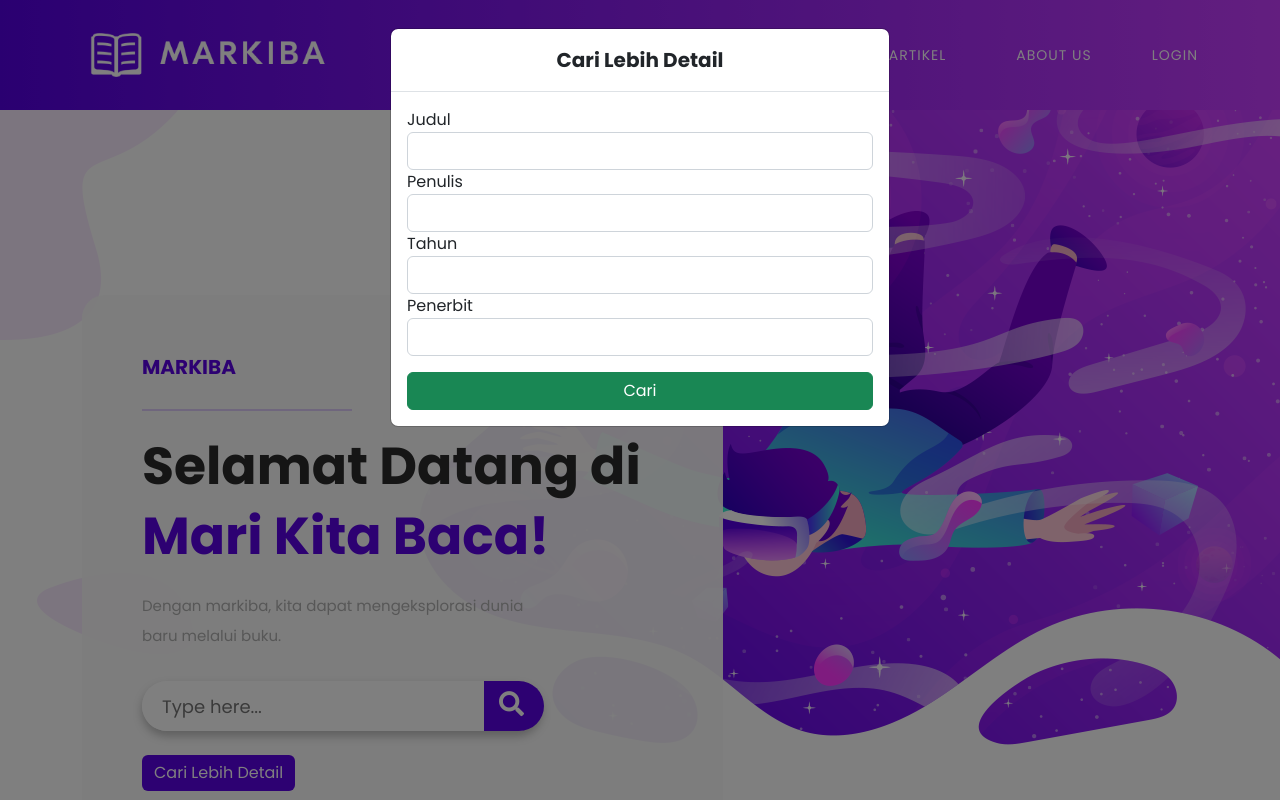
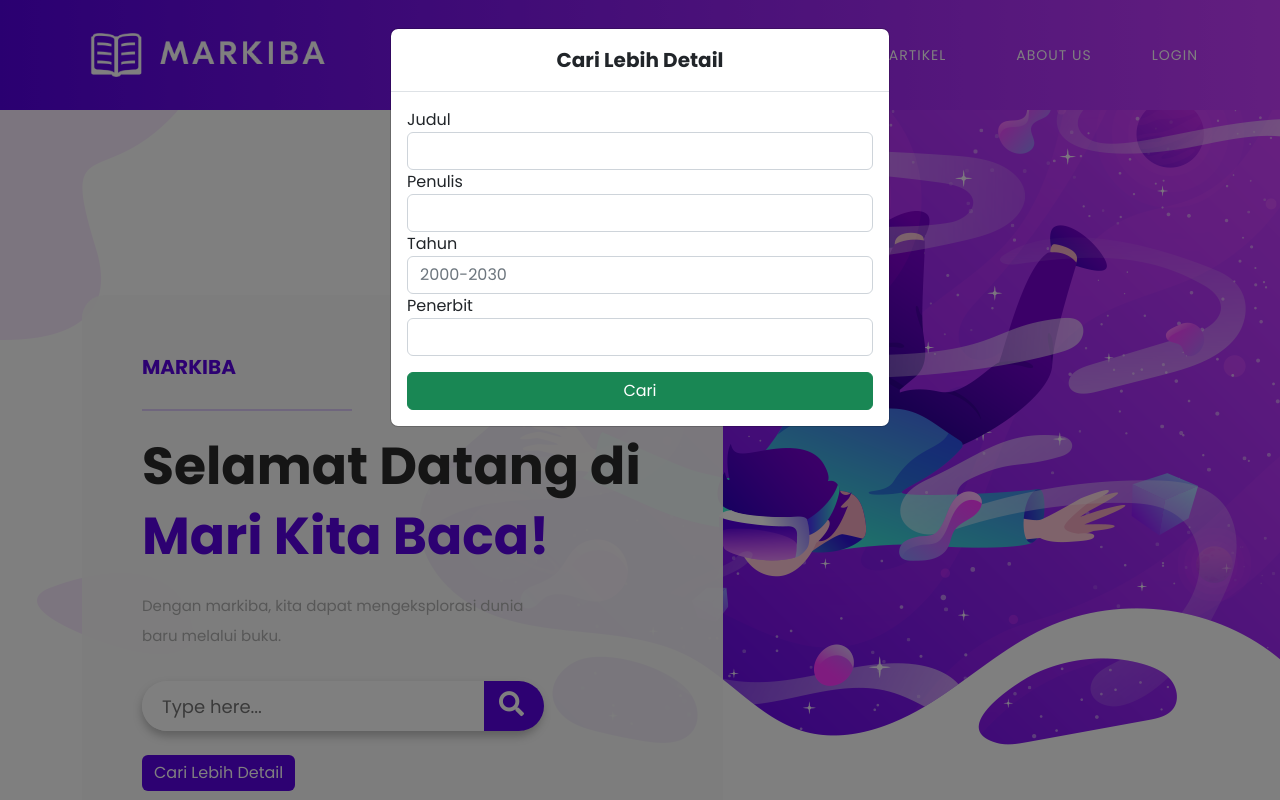
Before and after one commit to briant24/markiba, a PHP site: page /index.php in a window 1280 px wide, after a click on "Cari Lebih Detail". Run offline with PHP 8.4, Linux system fonts and the light colour scheme; data that the repository does not hold is empty; some libraries are stand-ins or nearby versions.

Commit message:
Feature: Add condition for searching by years

```diff
--- a/index.php
+++ b/index.php
@@ -29,6 +29,7 @@ mysqli_close($conn);
   <link rel="stylesheet" href="assets/css/owl.css">
   <link rel="stylesheet" href="assets/css/animate.css">
   <link rel="stylesheet" href="https://unpkg.com/swiper@7/swiper-bundle.min.css" />
+  <script src="https://cdn.jsdelivr.net/npm/sweetalert2@11"></script>
 
   <!--
 
@@ -368,7 +369,7 @@ include 'header.php';
               <label for="sPenulis">Penulis</label>
               <input type="text" class="form-control" id="sPenulis" name="sPenulis">
               <label for="sTahun">Tahun</label>
-              <input type="number" class="form-control" id="sTahun" name="sTahun">
+              <input type="number" class="form-control" id="sTahun" name="sTahun" min="2000" max="2030" placeholder="2000-2030">
               <label for="sPenerbit">Penerbit</label>
               <input type="text" class="form-control" id="sPenerbit" name="sPenerbit">
               <button type="button" class="btn btn-success mt-3" id="searchDetailButton" style="width: 100%;">Cari</button>
@@ -430,12 +431,22 @@ include 'header.php';
               window.location.href = "detail_ulasan.php?id_buku=" + id_buku;
             });
           });
-          $(document).ready(function(){
-            $("#searchDetailButton").on("click", function(){
+          $(document).ready(function() {
+            $("#searchDetailButton").on("click", function() {
               var sJudul = $("#sJudul").val();
               var sPenulis = $("#sPenulis").val();
               var sTahun = $("#sTahun").val();
               var sPenerbit = $("#sPenerbit").val();
+
+              if (sTahun < 2000 || sTahun > 2030) {
+                Swal.fire({
+                  title: 'Info!',
+                  text: 'Tahun harus antara 2000 sampai 2030',
+                  icon: 'info'
+                });
+                $("#sTahun").focus();
+                return false;
+              }
 
               var queryString = $.param({
                 sJudul: sJudul,
```
